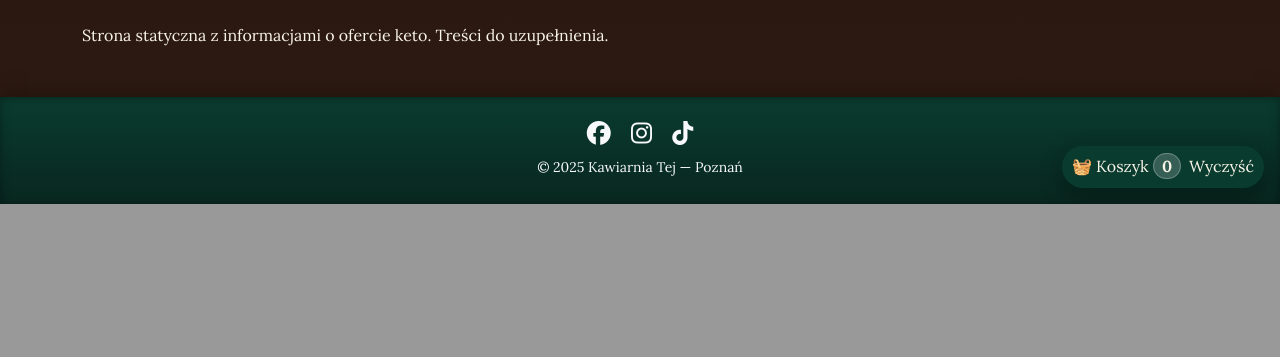
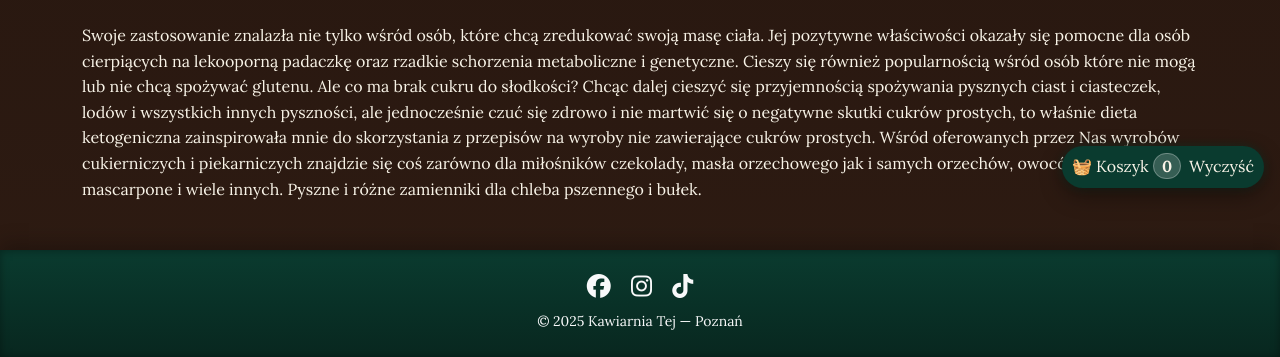
Before and after one commit to NuClear1331/kawiarniatej, a Flask app: page /keto in a window 1280 px wide. Shown: the part 596-953 px from the top of the page. Before the commit the page ends 800 px from the top, so only its background shows below. Run offline with Flask 3, Linux system fonts and the light colour scheme.

Commit message:
contentketo

```diff
--- a/templates/keto.html
+++ b/templates/keto.html
@@ -4,11 +4,15 @@
 <section class="mb-4 position-relative rounded-3 overflow-hidden">
   <img class="w-100 object-fit-cover hero-img" src="https://picsum.photos/seed/keto/1600/500" alt="Oferta keto">
   <div class="position-absolute top-50 start-50 translate-middle text-center text-bone shadow-lg p-3 rounded" style="background: rgba(0,0,0,0.35);">
-    <h2 class="fw-bold">Keto — Prosto i Pysznie</h2>
-    <p>Tekst na obrazie — spróbuj naszych keto wypieków i napojów.</p>
+    <h2 class="fw-bold">Keto słodkości i nie tylko!</h2>
+    <p>Dieta ketogeniczna inaczej zwana keto skupia się na niskim spożywaniu węgli a czerpaniu energii z tłuszczy. Znaczne ograniczenie a nawet całkowite wyeliminowanie cukru z codziennej diety jest celowym działaniem w keto aby osiągnąć stan ketozy czyli efektywnego spalania zapasów tłuszczu znajdujących się w organizmie.</p>
   </div>
 </section>
 <div class="text-muted">
-  <p>Strona statyczna z informacjami o ofercie keto. Treści do uzupełnienia.</p>
+  <p>Swoje zastosowanie znalazła nie tylko wśród osób, które chcą zredukować swoją masę ciała. Jej pozytywne właściwości okazały się pomocne dla osób cierpiących na lekooporną padaczkę oraz rzadkie schorzenia metaboliczne i genetyczne. Cieszy się również popularnością wśród osób które nie mogą lub nie chcą spożywać glutenu.
+Ale co ma brak cukru do słodkości?
+Chcąc dalej cieszyć się przyjemnością spożywania pysznych ciast i ciasteczek, lodów i wszystkich innych pyszności, ale jednocześnie czuć się zdrowo i nie martwić się o negatywne skutki cukrów prostych, to właśnie dieta ketogeniczna zainspirowała mnie do skorzystania z przepisów na wyroby nie zawierające cukrów prostych.
+Wśród oferowanych przez Nas wyrobów cukierniczych i piekarniczych znajdzie się coś zarówno dla miłośników czekolady, masła orzechowego jak i samych orzechów, owoców jagodowych, mascarpone i wiele innych.
+Pyszne i różne zamienniki dla chleba pszennego i bułek.</p>
 </div>
 {% endblock %}
```
